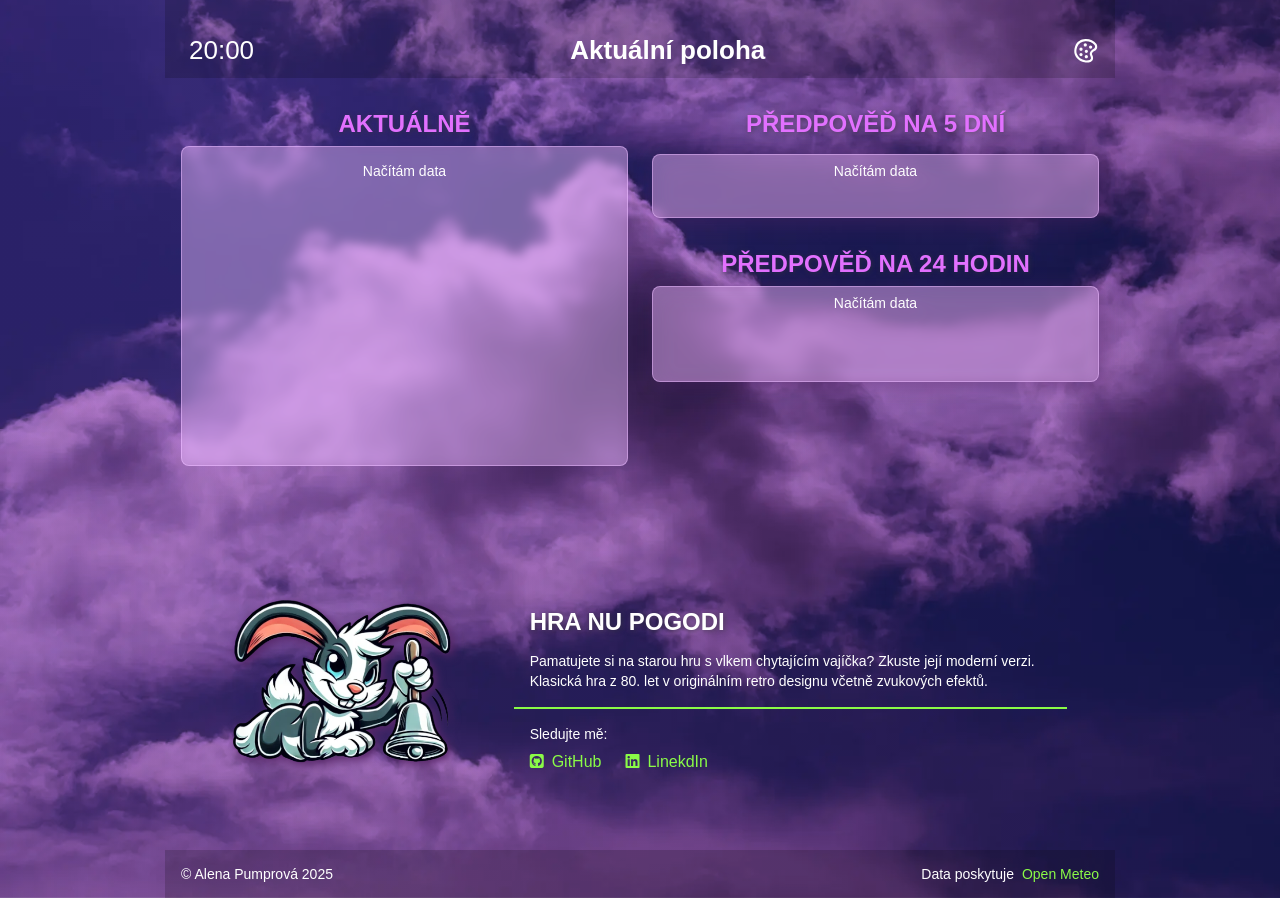
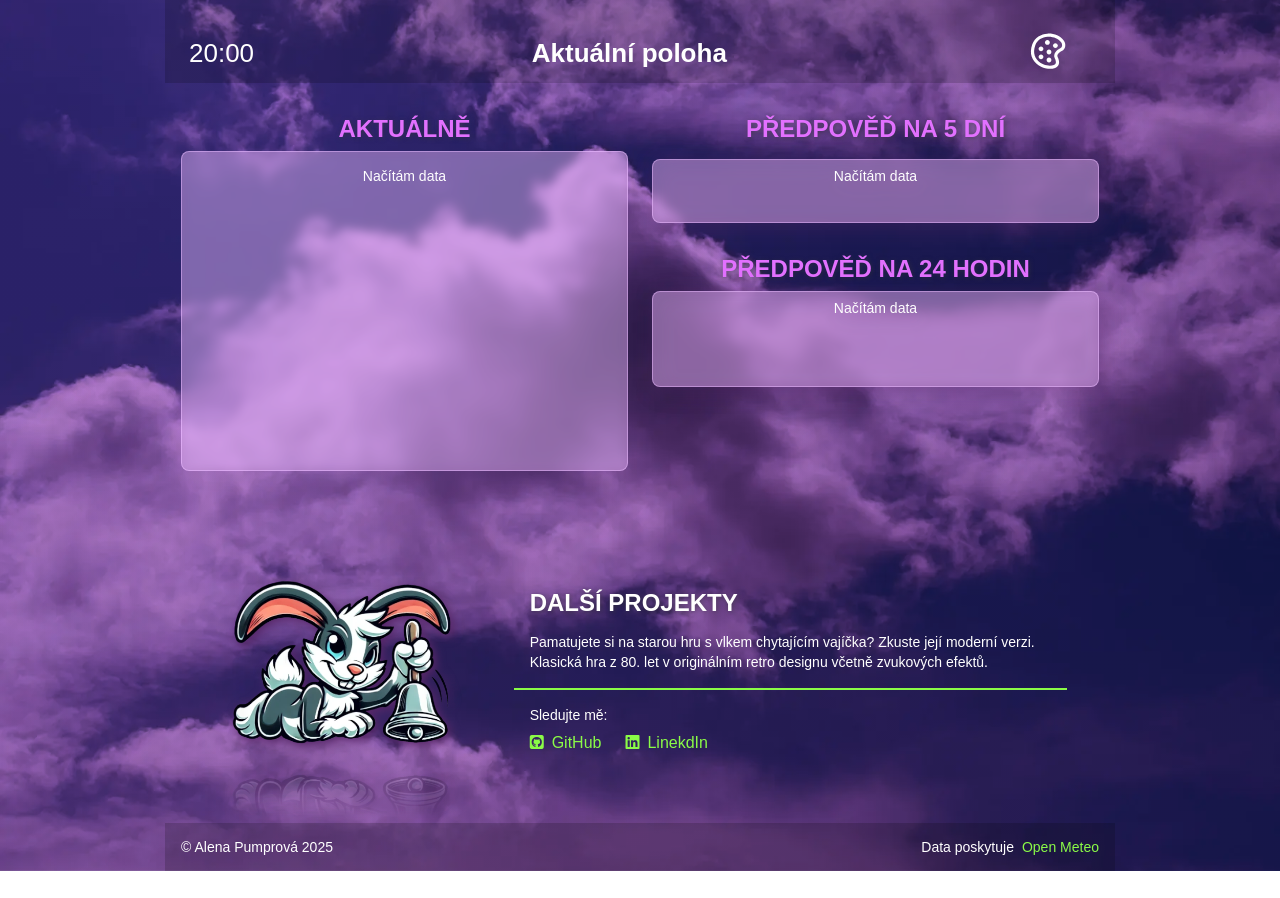
Before and after one commit to Alena0490/Weather-app, a website: page index.html in a window 1280 px wide. After the commit the page ends 871 px from the top, so only its background shows below. Drawn offline with Linux system fonts and the light colour scheme.

Commit message:
icon size, html validation, brand color contrast adjustments

```diff
--- a/index.html
+++ b/index.html
@@ -17,9 +17,9 @@
   <header>
     <time datetime="20:00" class="current-time">20:00</time>
     <h1 class="current-location">Aktuální poloha</h1>
-    <label class="color-label">
+    <div class="color-label">
+    <label class="label">
         <span class="visually-hidden">Zvolit barvu</span>
-            <?xml version="1.0" encoding="utf-8"?><!-- Uploaded to: SVG Repo, www.svgrepo.com, Generator: SVG Repo Mixer Tools -->
                 <svg viewBox="0 0 24 24" fill="none" xmlns="http://www.w3.org/2000/svg" class="icon">
                     <path d="M14 12.5001C14 13.3285 13.3284 14.0001 12.5 14.0001C11.6716 14.0001 11 13.3285 11 12.5001C11 11.6717 11.6716 11.0001 12.5 11.0001C13.3284 11.0001 14 11.6717 14 12.5001Z" fill="currentColor"/>
                     <path d="M16.5 10.0001C17.3284 10.0001 18 9.32854 18 8.50011C18 7.67169 17.3284 7.00011 16.5 7.00011C15.6716 7.00011 15 7.67169 15 8.50011C15 9.32854 15.6716 10.0001 16.5 10.0001Z" fill="currentColor"/>
@@ -35,20 +35,20 @@
                 id="primary_color"
                 title="Vyber barvu, dvojklik pro reset hodnot"
                 oninput="setColor(this)">
-
+        </label>
         <button class="reset" aria-label="Zrušit nastavení barev" type="button">
             <i class="fa-solid fa-ban"></i>
         </button>
-    </label>
+    </div>
 
   </header>
 
   <main>
     <div class="container">
-        <sction class="current-weather-wrapper">
+        <section class="current-weather-wrapper">
             <h2>Aktuálně</h2>
             <div class="current-weather">Načítám data</div>
-        </sction>
+        </section>
 
         <section class="forecast">
             <article class="forecast-5-day-wrapper">
@@ -68,19 +68,19 @@
     <hr class="basic">
     <section class="git-hub-widget">
         <div class="game">
-            <a href="https://alena0490.github.io/Nu-pogodi/" aria-label="Hra Nu Pogodi">
+            <a href="https://alena0490.github.io/Nu-pogodi/" aria-label="Hra Nu Pogodi" target="_blank" rel="noopener">
                 <!-- <img src="img/rabbit.webp" alt=" animovaný králík zvonící na zvonek"> -->
-                <div class="game-img" aria-label="animovaný králík zvonící na zvonek"></div>
+                <div class="game-img" role="img" aria-label="animovaný králík zvonící na zvonek"></div>
             </a>
         </div>
         <div class="game-description">
-            <h2>Hra Nu Pogodi</h2>
+            <h2>Další projekty</h2>
             <p>Pamatujete si na starou hru s vlkem chytajícím vajíčka? Zkuste její moderní verzi. Klasická hra z 80. let v originálním retro designu včetně zvukových efektů.</p>
             <hr class="inside">
             <p class="contact">Sledujte mě:</p>
             <div class="social-media">
-                <a href="https://github.com/Alena0490/"><i class="fa-brands fa-square-github"></i>GitHub</a>
-                <a href="https://www.linkedin.com/in/alena-pumprova/"><i class="fa-brands fa-linkedin"></i>LinekdIn</a>
+                <a href="https://github.com/Alena0490/" target="_blank" rel="noopener"><i class="fa-brands fa-square-github"></i>GitHub</a>
+                <a href="https://www.linkedin.com/in/alena-pumprova/" target="_blank" rel="noopener"><i class="fa-brands fa-linkedin"></i>LinekdIn</a>
             </div>
         </div>
     </section>
--- a/script.js
+++ b/script.js
@@ -279,7 +279,7 @@ function setColor(input) {
 
   // TEXT COLOR: black or white
   const textColor = isNightMode
-    ? (lightness > 60 ? 'white' : 'var(--brand-color)')
+    ? (lightness > 45 ? 'black' : 'white')
     : (lightness > 60 ? 'black' : 'white');
 
   document.body.style.setProperty('--text-color', textColor);
@@ -291,9 +291,17 @@ function setColor(input) {
 
 document.body.style.setProperty('--complementary-color', complementaryColor);
 
-  // BRAND COLOR: switch brandColor and fallback (white/black)
-  const brandFallback = isNightMode ? 'white' : 'black';
-  const finalBrand = lightness > 65 ? brandFallback : brandColor;
+  // BRAND COLOR: switch brandColor and fallback (white/basic/black)
+    let finalBrand;
+
+  if (lightness > 68) {
+    finalBrand = 'black'; // light background
+  } else if (lightness < 20) {
+    finalBrand = 'white'; // dark background
+  } else {
+    finalBrand = brandColor; // middle
+  }
+
   document.body.style.setProperty('--brand-color', finalBrand);
 
   // SET localStorage
--- a/style.css
+++ b/style.css
@@ -15,7 +15,7 @@ body {
     --base-color-tr: oklch(from var(--base-color) calc(l *0.8) c h/0.6);
     --surface-color: oklch(from var(--base-color) calc(l * 1.2) c h);
     --background-tr:  oklch(from var(--text-color) l c h /0.1);
-    --brand-color: oklch(from var(--base-color) calc(l * 2.5) calc(c * 2) h);
+    --brand-color: oklch(from var(--base-color) calc(l * 3) calc(c * 2) h);
     --brand-color-dark: oklch(from var(--base-color) calc(l * 1.5) calc(c * 2.5) h/0.8);
     --weather-box-color: oklch(from var(--base-color) calc(l * 2.5) calc(c *0.9) h/0.4);
     --text-shadow: rgba(54, 54, 54, 0.593);
@@ -162,12 +162,13 @@ header {
     margin-right: 1rem;
 }
 
-label {
+.color-label {
     display: flex;
     flex-wrap: nowrap;
     justify-content: flex-start;
-    align-items: flex-end;
+    align-items: flex-start;
     max-width: 180px;
+    padding: 0rem 2rem;
     margin-left: 1rem;
     color: var(--text-color);
     cursor: pointer;
@@ -176,7 +177,7 @@ label {
     transition: all 0.4s ease-out;
 }
 
-label svg:hover {
+.color-label svg:hover {
     filter: brightness(1.5);
     font-weight: 800;
     transform: scale(1.1);
@@ -242,7 +243,7 @@ input[type="color" i] {
 }
 
  .icon {
-    height: clamp(1.6rem, 1.9vw, 2.6rem);
+    height: clamp(1.7rem, 3vw, 3rem);
     width: auto;
     color: var(--text-color);
 }
@@ -260,7 +261,7 @@ input[type="color" i] {
 .reset i {
     width: 30px;
     height: auto;
-    font-size: clamp(1.5rem, 1.7vw, 2.5rem);
+    font-size: clamp(1.7rem, 3vw, 3rem);
 }
 
 .reset:hover {
@@ -589,12 +590,13 @@ a:hover {
 }
 
 hr.basic {
-    margin: 2rem 0rem;
+    margin: 1.5rem 0rem;
     border: none;
 }
 
 .git-hub-widget {
     border: none;
+    min-height: 30vh;
     background: none;
     backdrop-filter: none;
     gap: 1.5rem;
@@ -618,25 +620,28 @@ hr.basic {
 .game-img {
     background: url(img/rabbitb.webp);
     background-size: contain;
-    background-position: center center;
+    background-position: bottom center;
     width: 100%;
     min-width: 14rem;
     height: 14rem;
     border-radius: 0.5rem;
     animation: none;
+    -webkit-box-reflect: below -4rem
+    linear-gradient(to top, rgba(0,0,0,0.35) 0%, transparent 40%);
     /* animation-play-state: paused !important; */
     transition: all 0.6s ease-out;
 
 }
 
 .game-img:hover {
-    background: url(img/rabbit.webp);
+    background: url(img/rabbitb.webp);
     background-size: contain;
     background-position: center center;
-    /* transform:scale(1.04) ; */
+    transform:scale(1.02) ;
+    /* filter: brightness(1.1); */
     animation: animate 0.5s ease-out infinite alternate;
-    /* animation-play-state: running !important; */
-    -webkit-box-reflect: below 0
+    animation-play-state: running !important;
+    -webkit-box-reflect: below -4rem
     linear-gradient(to top, rgba(0,0,0,0.35) 0%, transparent 40%);
 }
 
@@ -777,7 +782,7 @@ footer .source {
         grid-template-columns: 1fr 2fr;
         grid-template-rows: 1fr;
         gap: 1.5rem;
-        margin-top: 1.5rem;
+        margin-top: 0rem;
         padding:  2rem;
     }
 
@@ -861,7 +866,7 @@ footer .source {
 
 @keyframes animate {
     0% {
-        background-image: url(img/rabbit.webp);
+        background-image: url(img/rabbitb.webp);
     }
     50% {
         background-image: url(img/rabbit1.webp);
```
Also changed, not shown: img/fog-night.webp, img/rabbit.webp, img/rabbit1.webp, tablet-screen-day.png (added), tablet-screen.png (added), tablet.screen-azure.png (added). Lines whose indentation alone changed are shown as unchanged.
